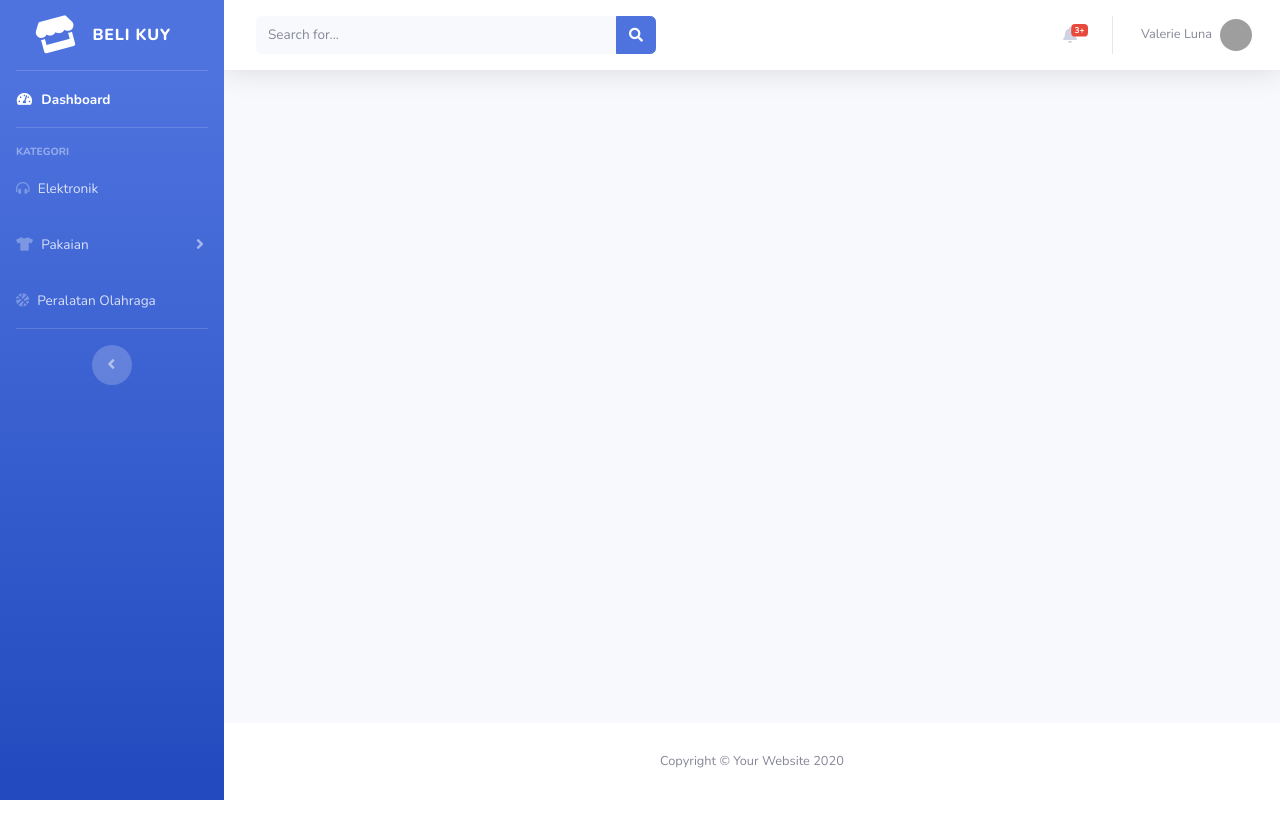
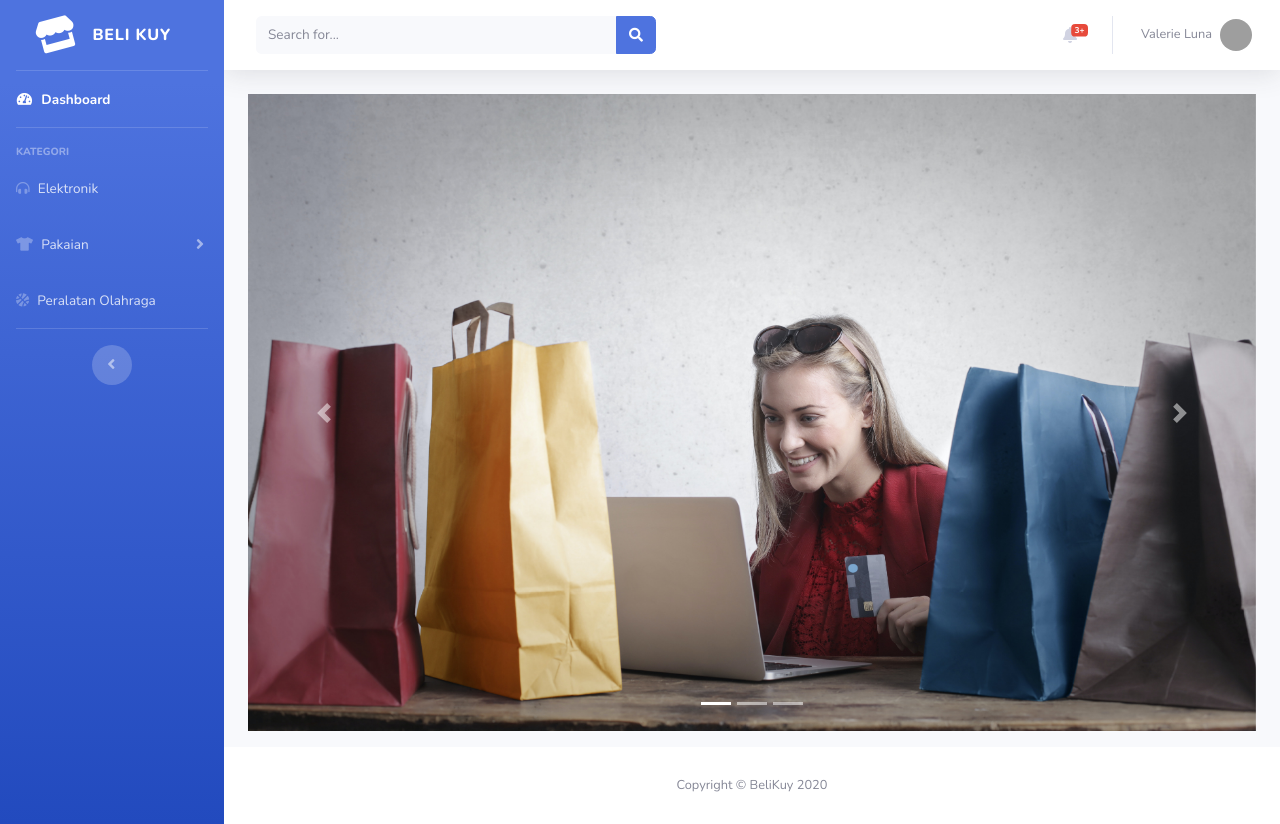
Before and after one commit to FieryInferno/toko_online, a CodeIgniter app: page /toko_onlineFI/ in a window 1280 px wide. Before the commit the page ends 800 px from the top, so only its background shows below. Run offline with CodeIgniter, Linux system fonts and the light colour scheme; data that the repository does not hold is empty; some libraries are stand-ins or nearby versions; grey boxes are pictures that could not be loaded.

Commit message:
Tutorial #2 Done! :fire:

```diff
--- a/application/config/autoload.php
+++ b/application/config/autoload.php
@@ -132,4 +132,4 @@ $autoload['language'] = array();
 |
 |	$autoload['model'] = array('first_model' => 'first');
 */
-$autoload['model'] = array();
+$autoload['model'] = array('model_barang');
--- a/application/controllers/dashboard.php
+++ b/application/controllers/dashboard.php
@@ -4,19 +4,13 @@
 
         public function index()
         {
+            $data['barang'] = $this->model_barang->tampil_data()->result();
             $this->load->view('templates/header');
             $this->load->view('templates/sidebar');
-            $this->load->view('dashboard');
+            $this->load->view('dashboard', $data);
             $this->load->view('templates/footer');
         }
 
-        public function error_404()
-        {
-            $this->load->view('templates/header');
-            $this->load->view('templates/sidebar');
-            $this->load->view('error_404');
-            $this->load->view('templates/footer');
-        }
 
 
     }
--- /dev/null
+++ b/application/models/model_barang.php
@@ -0,0 +1,13 @@
+<?php
+
+    class Model_barang extends CI_Model
+    {
+        public function tampil_data()
+        {
+            // memanggil data dari database
+            return $this->db->get('tb_barang');
+        }
+    }
+
+
+?>
--- a/application/views/dashboard.php
+++ b/application/views/dashboard.php
@@ -1,7 +1,49 @@
     <!-- Begin Page Content -->
     <div class="container-fluid">
-
-
+        <!-- Carousel -->
+        <div id="carouselExampleIndicators" class="carousel slide mb-3" data-ride="carousel">
+            <ol class="carousel-indicators">
+                <li data-target="#carouselExampleIndicators" data-slide-to="0" class="active"></li>
+                <li data-target="#carouselExampleIndicators" data-slide-to="1"></li>
+                <li data-target="#carouselExampleIndicators" data-slide-to="2"></li>
+            </ol>
+            <div class="carousel-inner">
+                <div class="carousel-item active">
+                <img src="./assets/img/slide1.jpg" class="d-block w-100" alt="...">
+                </div>
+                <div class="carousel-item">
+                <img src="./assets/img/slide2.jpg" class="d-block w-100" alt="...">
+                </div>
+                <div class="carousel-item">
+                <img src="./assets/img/slide3.jpg" class="d-block w-100" alt="...">
+                </div>
+            </div>
+            <a class="carousel-control-prev" href="#carouselExampleIndicators" role="button" data-slide="prev">
+                <span class="carousel-control-prev-icon" aria-hidden="true"></span>
+                <span class="sr-only">Previous</span>
+            </a>
+            <a class="carousel-control-next" href="#carouselExampleIndicators" role="button" data-slide="next">
+                <span class="carousel-control-next-icon" aria-hidden="true"></span>
+                <span class="sr-only">Next</span>
+            </a>
+        </div>
+        <!-- agar dia menjadi satu baris gunakan class row -->
+        <div class="row text-center card-jarak">
+            <?php foreach ($barang as $brg) : ?>
+            <!-- Cards -->
+            <div class="card m-auto d-flex justify-content-center align-items-center" style="width: 15.5rem;">
+                <div class="wrapper-img"><img src=" <?php echo base_url().'/uploads/'.$brg->gambar ?> " class="card-img-top" alt="..."></div>
+                <div class="card-body">
+                    <h5 class="card-title mb-1"> <?php echo $brg->nama_brg ?> </h5>
+                    <small> <?php echo $brg->keterangan ?> </small>
+                    <br>
+                    <span class="badge badge-success mb-3">Rp <?php echo $brg->harga ?></span>
+                    <a href="#" class="btn btn-sm btn-primary mb-2">Tambah ke Keranjang</a>
+                    <a href="#" class="btn btn-sm btn-info pl-4 pr-4">Detail</a>
+                </div>
+            </div>
+            <?php endforeach; ?>
+        </div>
 
     </div>
     <!-- /.container-fluid -->
--- a/application/views/templates/footer.php
+++ b/application/views/templates/footer.php
@@ -2,7 +2,7 @@
             <footer class="sticky-footer bg-white">
                 <div class="container my-auto ">
                     <div class="copyright text-center my-auto">
-                        <span>Copyright &copy; Your Website 2020</span>
+                        <span>Copyright &copy; BeliKuy 2020</span>
                     </div>
                 </div>
             </footer>
--- a/application/views/templates/header.php
+++ b/application/views/templates/header.php
@@ -18,5 +18,6 @@
 
     <!-- Custom styles for this template-->
     <link href="<?php echo base_url() ?>assets/css/sb-admin-2.min.css" rel="stylesheet">
+    <link href="<?php echo base_url() ?>assets/css/style.css" rel="stylesheet">
 
 </head>
--- /dev/null
+++ b/assets/css/style.css
@@ -0,0 +1,44 @@
+
+/* General */
+
+.card-jarak .card{
+    margin-bottom: 15px !important;
+}
+
+.card-jarak .card .wrapper-img{
+    width: 50%;
+    /* kasih tinggi pembungkus gambarnya jangan kelebihan */
+    height: 100px;
+    padding: 10px;
+}
+
+.card-jarak .card .wrapper-img img{
+    width: 90%;
+    margin-top: 5px;
+}
+
+/* Carousel */
+
+.carousel-item{
+    height: 637px;
+}
+
+.carousel-item img{
+    height: 637px;
+}
+
+/* Card Mobile Device */
+
+@media only screen and (max-width: 700px){
+    .card-jarak .card{
+        margin-bottom: 15px !important;
+    }
+
+    .carousel-item{
+        height: 200px;
+    }
+
+    .carousel-item img{
+        height: 200px;
+    }
+}
```
Also changed, not shown: application/views/error_404.php (+0 -13 lines), assets/img/slide1.jpg (added), assets/img/slide3.jpg (added), uploads/Badminton_Racket.PNG (added), uploads/Camera.PNG (added), uploads/Headphones.PNG (added), uploads/Laptop.PNG (added), uploads/Mouse.PNG (added), uploads/Sepatu.PNG (added), uploads/Smartphone.PNG (added), 1 other file.
